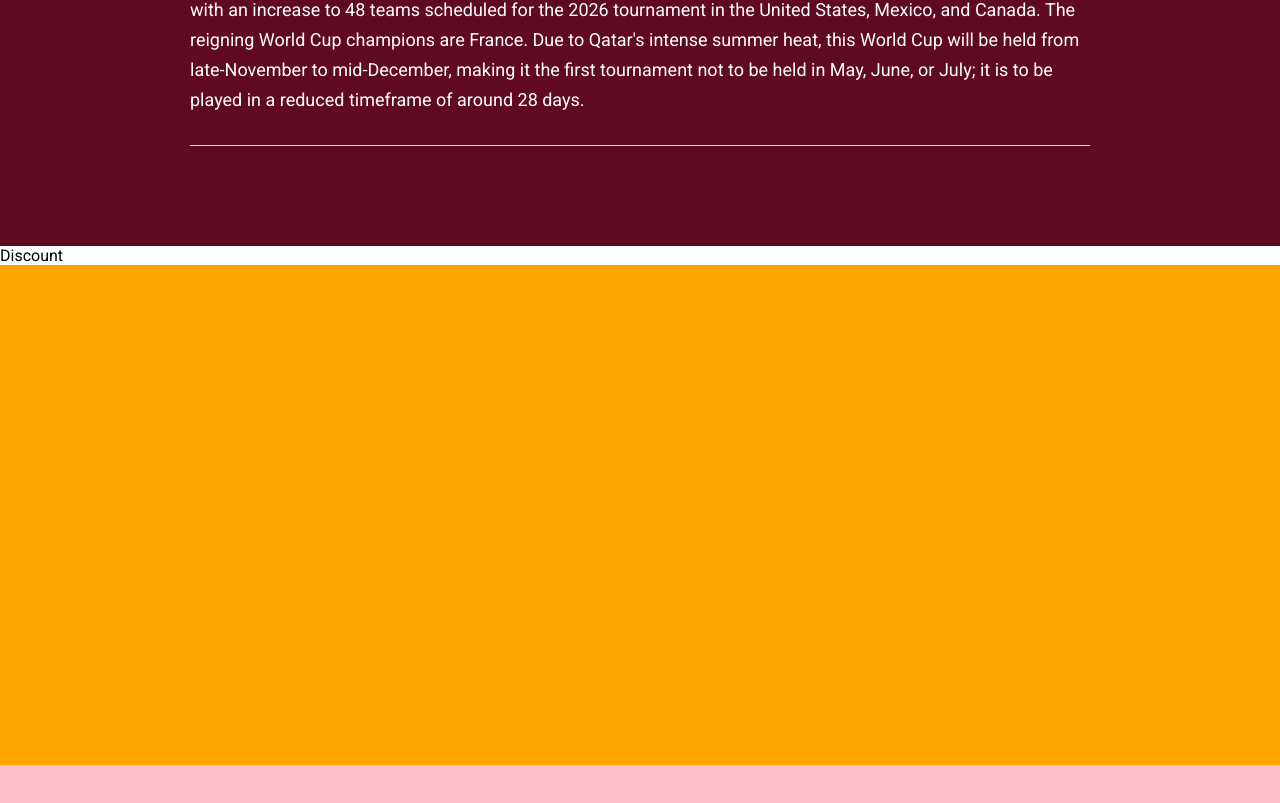
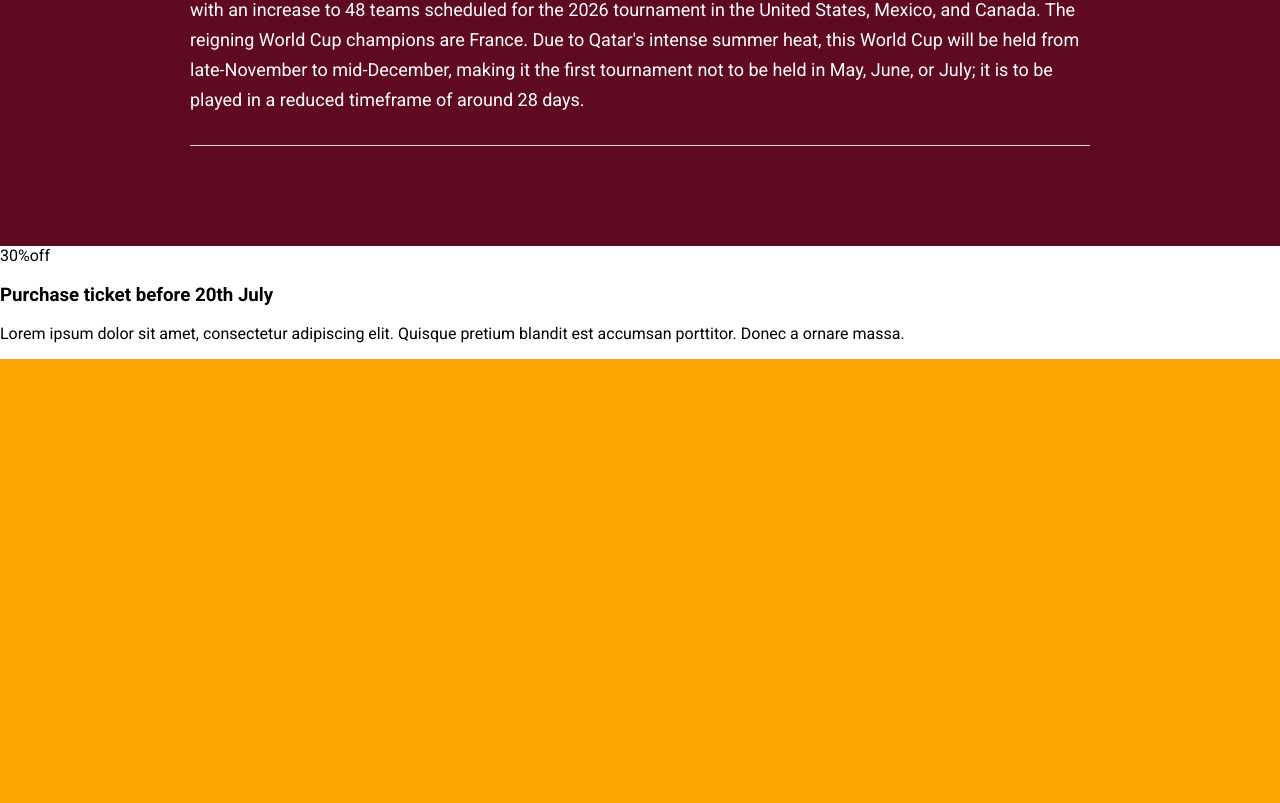
Before and after one commit to rennanmelo/world-cup-2022, a React (Create React App) app: page / in a window 1280 px wide. Shown: the part 1839-2642 px from the top of the page. Built offline with nearby package versions, Linux system fonts and the light colour scheme.

Commit message:
Created html of the Discount component

```diff
--- a/src/components/Highlights/Discount.js
+++ b/src/components/Highlights/Discount.js
@@ -2,9 +2,21 @@ import React from "react";
 
 const Discount = () => {
   return (
-    <>
-      <div>Discount</div>
-    </>
+    <div className="discount">
+      <div className="discount__content">
+        <div className="discount__percentage">
+          <span className="discount__value">30%</span>
+          <span className="discount__label">off</span>
+        </div>
+        <div className="discount__description">
+          <h3 className="discount__title">Purchase ticket before 20th July</h3>
+          <p className="discount__text">
+            Lorem ipsum dolor sit amet, consectetur adipiscing elit. Quisque
+            pretium blandit est accumsan porttitor. Donec a ornare massa.
+          </p>
+        </div>
+      </div>
+    </div>
   );
 };
 
```
